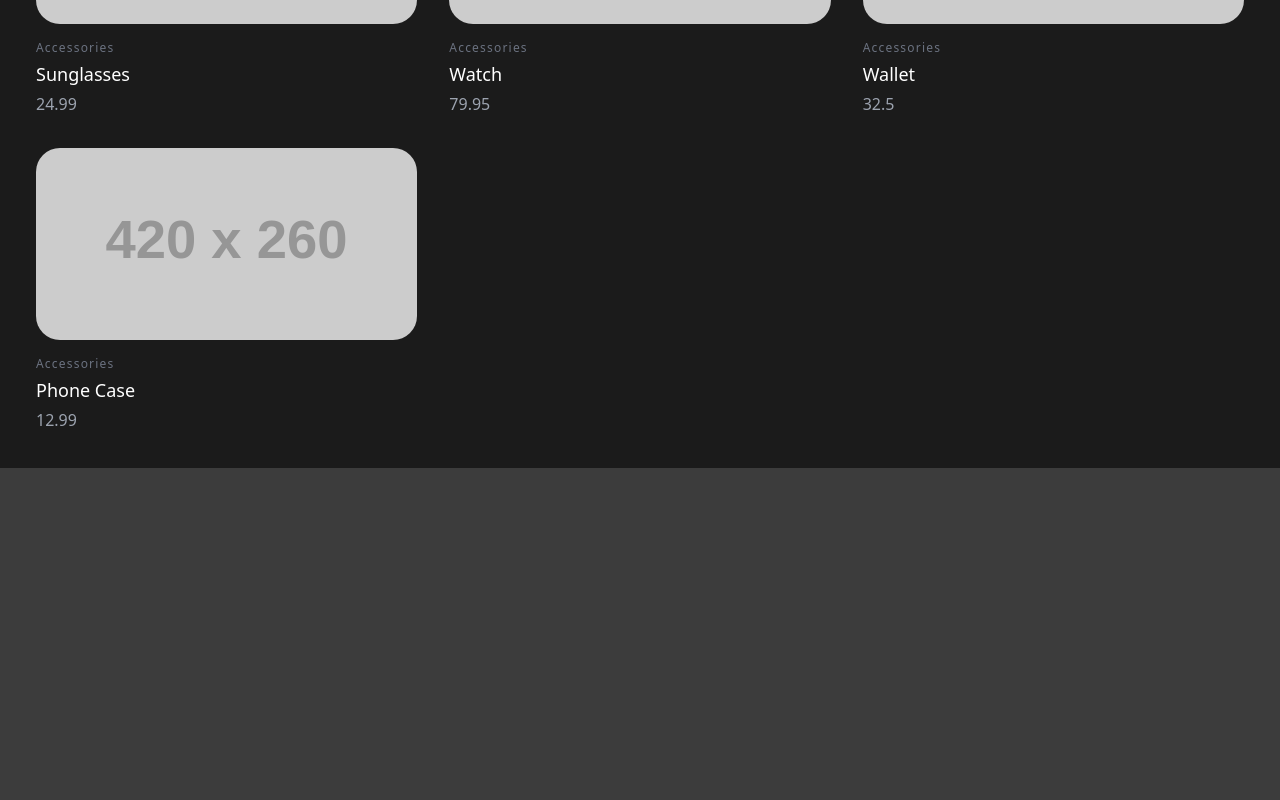
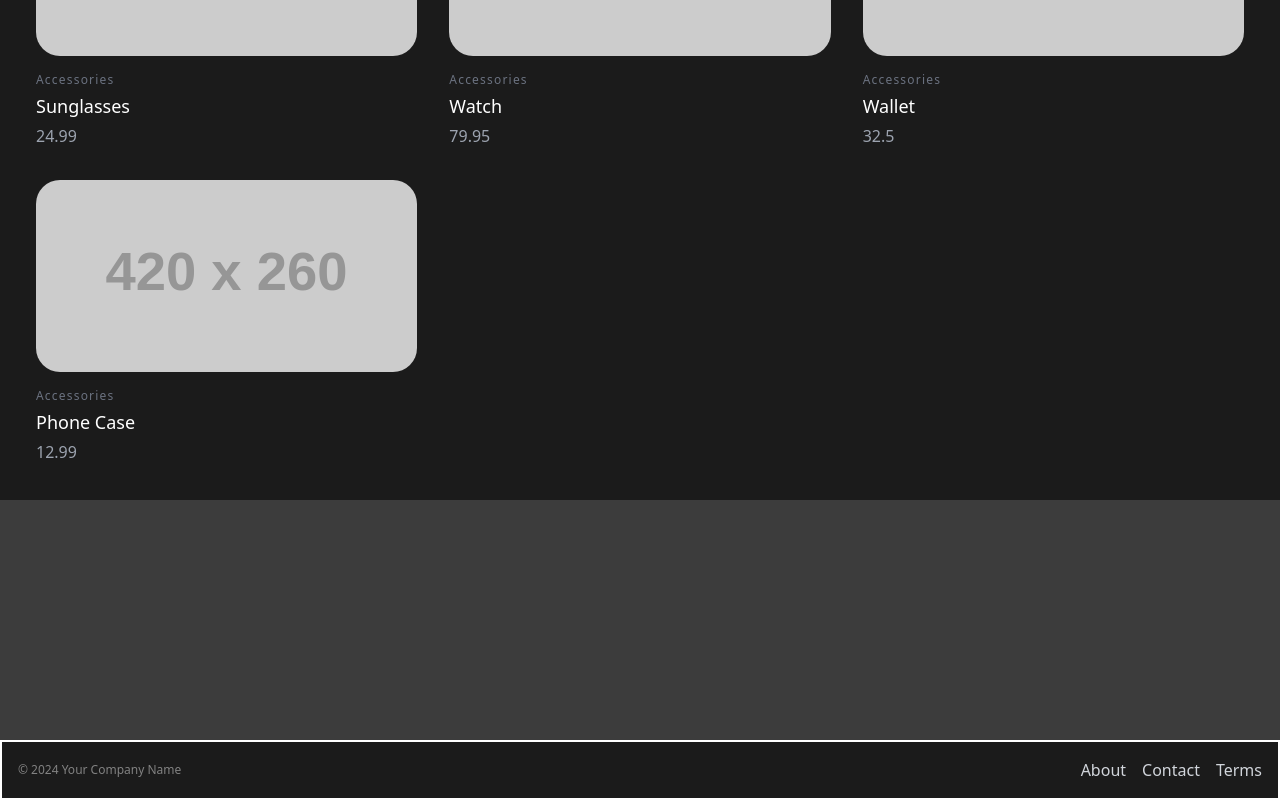
Before and after one commit to krishkh/cart, a React (Vite) app: page /cart/items in a window 1280 px wide. Shown: the part 1004-1804 px from the top of the page. Built offline with nearby package versions, Linux system fonts and the light colour scheme; a web font is replaced by a local one.

Commit message:
making footer non sticky

```diff
--- a/src/components/footer.jsx
+++ b/src/components/footer.jsx
@@ -2,8 +2,8 @@ import React from "react";
 import { Link } from "react-router-dom";
 function Footer() {
   return (
-    <div className="flex flex-col mt-80">
-      <footer className="bg-gray-200 bottom-0 fixed w-full text-gray-100 py-4 px-4 border-[2px] border-solid border-white">
+    <div className="flex flex-col mt-60">
+      <footer className="bg-gray-200 bottom-0 w-full text-gray-100 py-4 px-4 border-[2px] border-solid border-white">
         <div className="container flex flex-wrap items-center justify-between mx-auto">
           <p className="text-xs text-center">&copy; 2024 Your Company Name</p>
           <nav className="flex space-x-4">
--- a/src/components/itemSection.jsx
+++ b/src/components/itemSection.jsx
@@ -4,7 +4,7 @@ import ItemCard from "./itemCard";
 function ItemSection({ data }) {
   // console.log(data.data);
   return (
-    <div className="text-gray-400 flex-wrap bg-gray-200 body-font flex container px-5 py-5 mx-auto">
+    <div className="text-gray-400 mt-8 flex-wrap bg-gray-200 body-font flex container px-5 py-5 mx-auto">
       {data.data.map((item) => (
         <ItemCard key={item.itemNumber} data={item} /> // Use item.id for unique key
       ))}
```
